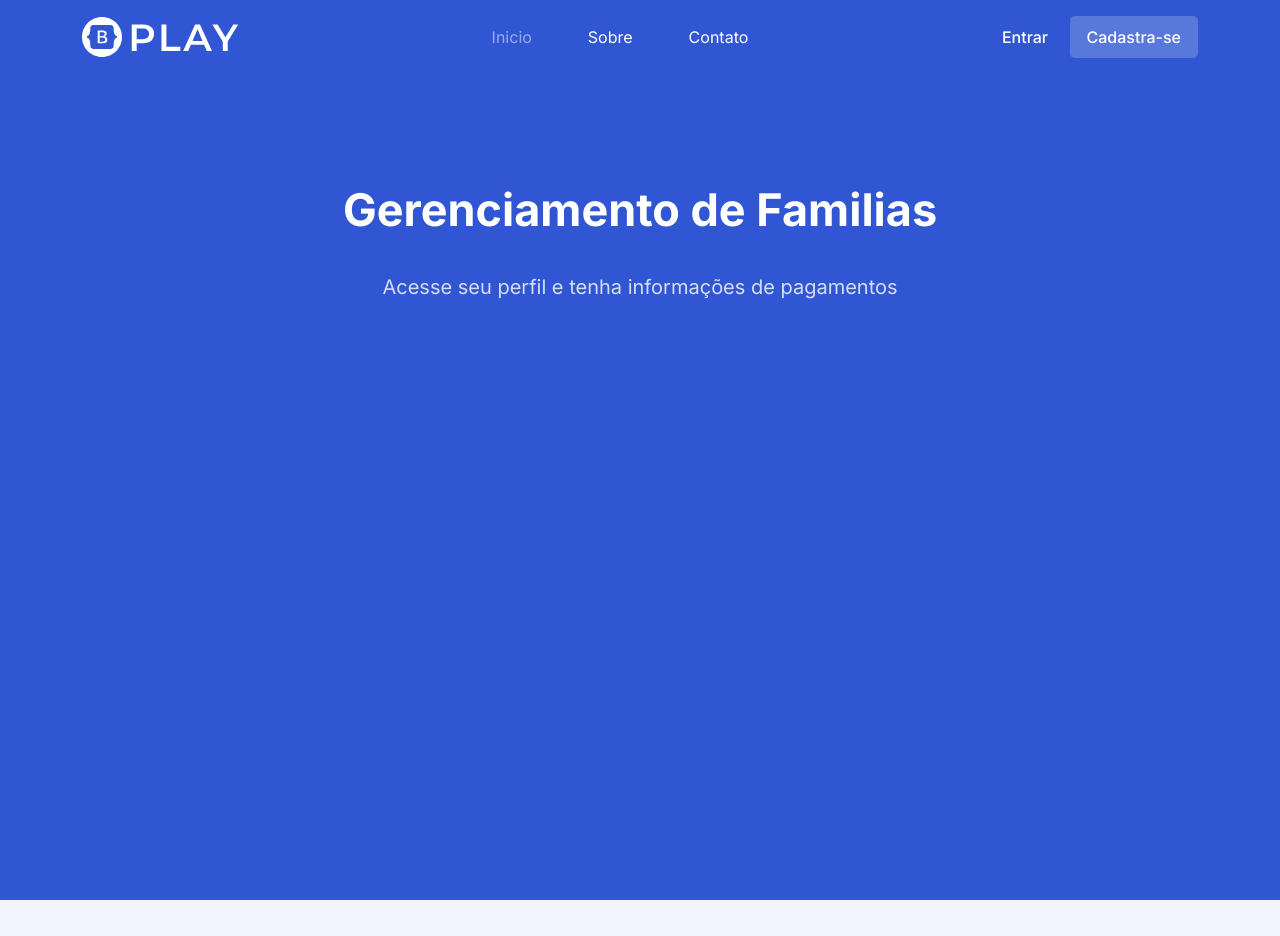
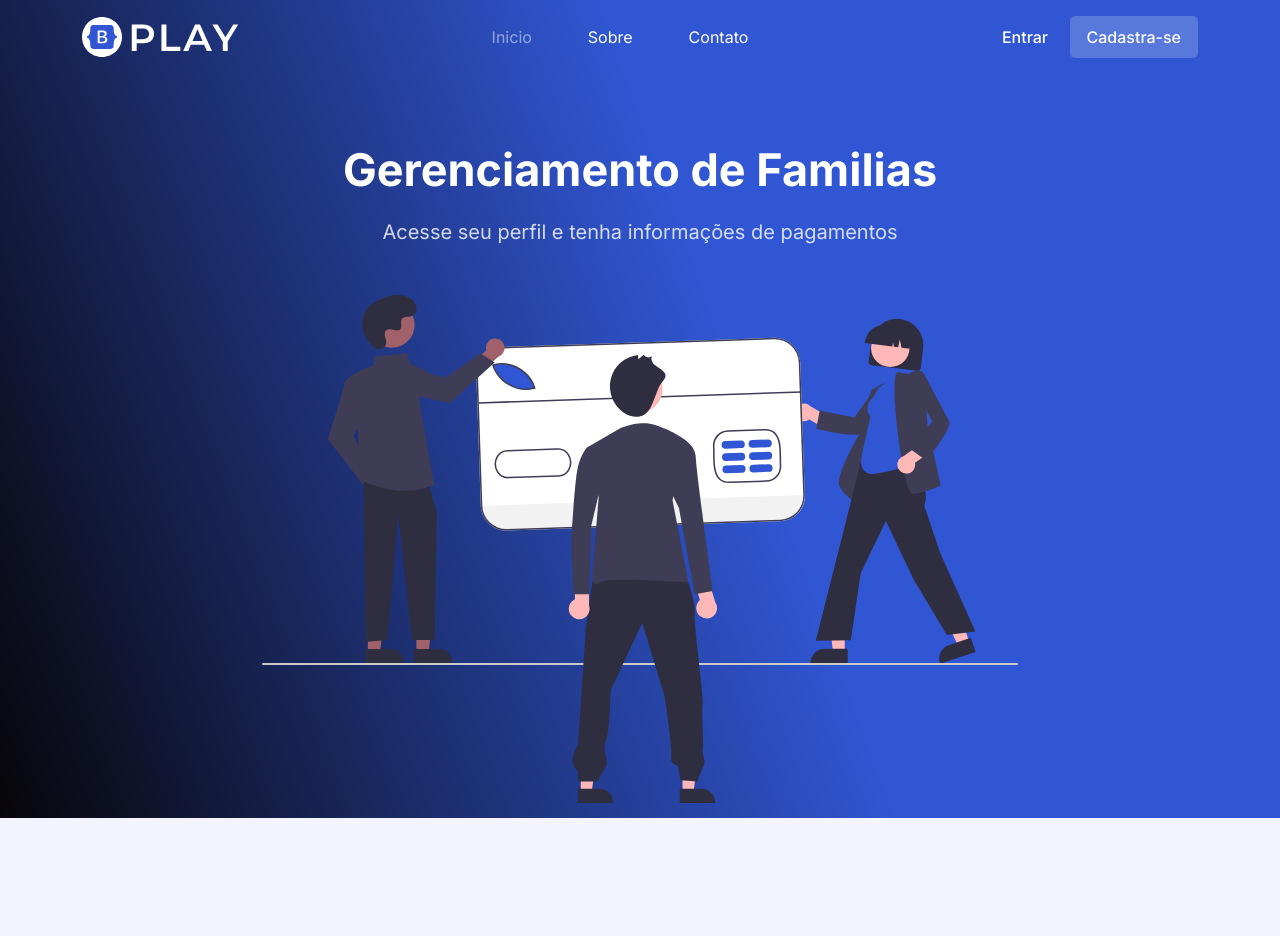
Before and after one commit to brunozn/germilia, a Django app: page / in a window 1280 px wide. Shown: the top 936 px of the page. Run offline with Django 3.2, Linux system fonts and the light colour scheme; some libraries are stand-ins or nearby versions.

Commit message:
melhorias na home

```diff
--- a/home/templates/home/home.html
+++ b/home/templates/home/home.html
@@ -71,10 +71,10 @@
     <!-- ====== Header End ====== -->
 
     <!-- ====== Hero Start ====== -->
-    <section class="ud-hero" id="home">
-      <div class="container">
+   <section class="ud-hero" id="home">
+      <main class="container">
         <div class="row">
-          <div class="col-lg-12" style="height: 90vh">
+
             <div class="ud-hero-content wow fadeInUp" data-wow-delay=".2s">
               <h1 class="ud-hero-title">
                Gerenciamento de Familias
@@ -82,12 +82,29 @@
               <p class="ud-hero-desc">
                 Acesse seu perfil e tenha informações de pagamentos
               </p>
+            </div>
 
+            <div class="ud-hero-content wow fadeInUp" data-wow-delay=".6s">
+              <img class="img-banner" src="{% static 'img/undraw_credit_card_payment_re_o911.svg' %}">
             </div>
+        </div>
+      </main>
+    </section>
+
+    {% comment %} <div class="header">
+      <div class="row-banner">
+          <div class="side-banner">
+              <h2>Germilia</h2>
+              <p>Acesse agora sua conta e acompanhe suas informações de pagamentos de sua família</p>
           </div>
-        </div>
+
+          <div class="main">
+              <div class="div-banner-right">
+                  <img class="img-banner" src="{% static 'img/banner.jpg' %}">
+              </div>
+          </div>
       </div>
-    </section>
+  </div> {% endcomment %}
     <!-- ====== Hero End ====== -->
 
 
@@ -128,7 +145,7 @@
     <section id="contact" class="ud-contact">
       <div class="container">
         <div class="row align-items-center">
-          <div class="col-xl-8 col-lg-7">
+          <div class="col-xl-6 col-lg-7">
             <div class="ud-contact-content-wrapper">
               <div class="ud-contact-title">
                 <span>Contato</span>
@@ -140,7 +157,7 @@
 
             </div>
           </div>
-          <div class="col-xl-4 col-lg-5">
+          <div class="col-xl-6 col-lg-5">
             <div
               class="ud-contact-form-wrapper wow fadeInUp"
               data-wow-delay=".2s"
--- a/static/assets/css/ud-styles.css
+++ b/static/assets/css/ud-styles.css
@@ -506,26 +506,26 @@ p {
 
 /* ===== Hero CSS ===== */
 .ud-hero {
-  background: var(--primary-color);
-  padding-top: 180px;
+  background: linear-gradient(70deg, rgba(8,6,9,1) 0%, rgba(48,86,211,1) 57%);
+  padding-top: 140px;
 }
 
 @media only screen and (min-width: 768px) and (max-width: 991px) {
   .ud-hero {
-    padding-top: 160px;
+    padding-top: 120px;
   }
 }
 
 @media (max-width: 767px) {
   .ud-hero {
-    padding-top: 130px;
+    padding-top: 90px;
   }
 }
 
 .ud-hero-content {
   max-width: 780px;
   margin: auto;
-  margin-bottom: 30px;
+  margin-bottom: 15px;
 }
 
 .ud-hero-content .ud-hero-title {
@@ -534,7 +534,7 @@ p {
   font-size: 45px;
   line-height: 60px;
   text-align: center;
-  margin-bottom: 30px;
+  margin-bottom: 15px;
 }
 
 @media only screen and (min-width: 768px) and (max-width: 991px) {
```
Also changed, not shown: static/img/Online payment_Two Color.svg (added), static/img/undraw_credit_card_payment_re_o911.svg (added).
